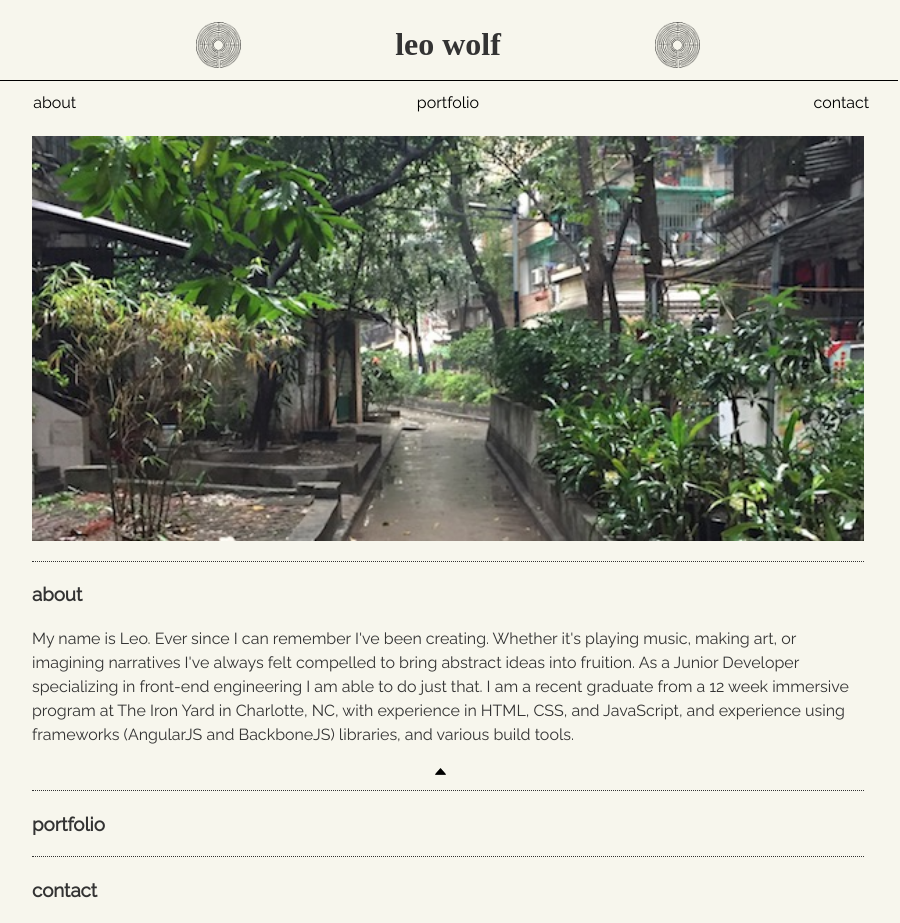
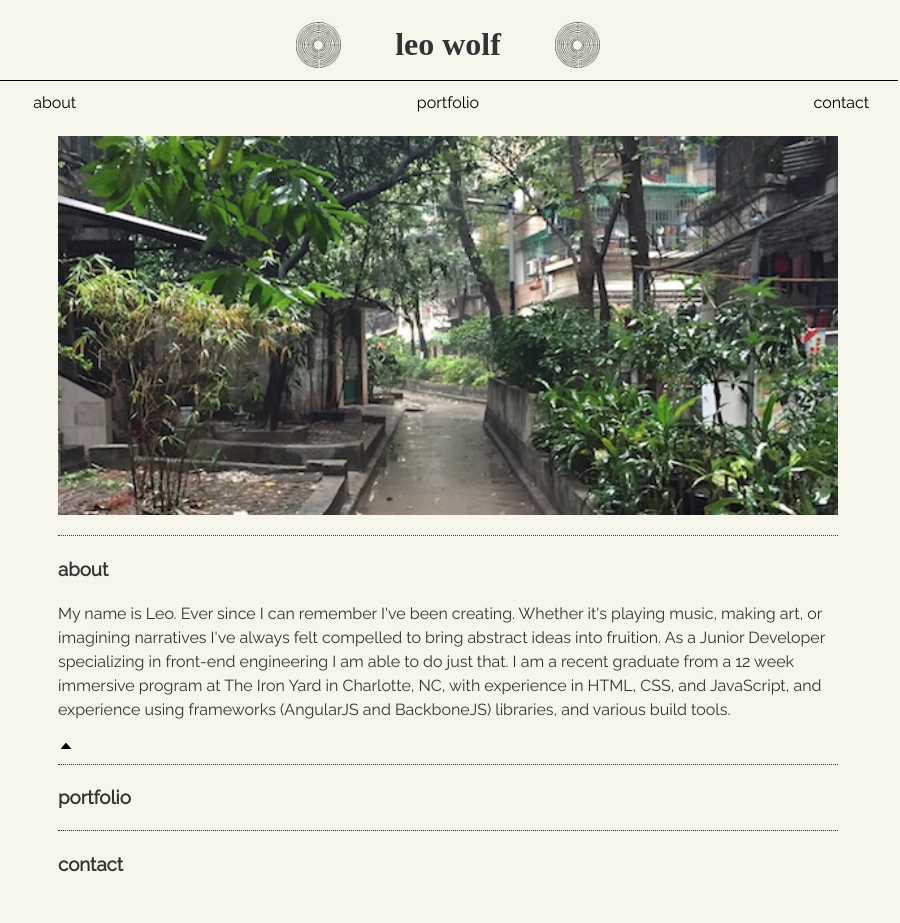
Before and after one commit to leowolf749/portfolio, a website: page docs/index.html in a window 1280 px wide. Shown: the whole page, without its empty margins (192-1092 px from the left). After the commit the page ends 897 px from the top, so only its background shows below. Drawn offline with nearby package versions, Linux system fonts and the light colour scheme; a web font is replaced by a local one.

Commit message:
Fixed the styling for the header and the up arrow.

```diff
--- a/styles/partials/_header.scss
+++ b/styles/partials/_header.scss
@@ -16,10 +16,11 @@ header {
         }
 
         img {
+            display: inline-block;
             width: 5%;
             margin-bottom: 12px;
-            margin-right: 150px;
-            margin-left: 150px;
+            margin-right: 50px;
+            margin-left: 50px;
         }
 
     }
--- a/styles/style.scss
+++ b/styles/style.scss
@@ -13,10 +13,10 @@ body {
     font-family: $secondary-font-type;
     color: #333333;
     background-color: #f7f6ed;
+    @include grid-row();
 
     #upArrow {
         width: 2%;
-        margin-left: 400px;
         margin-bottom: 10px;
     }
 }
```
Also changed, not shown: docs/style.css.
